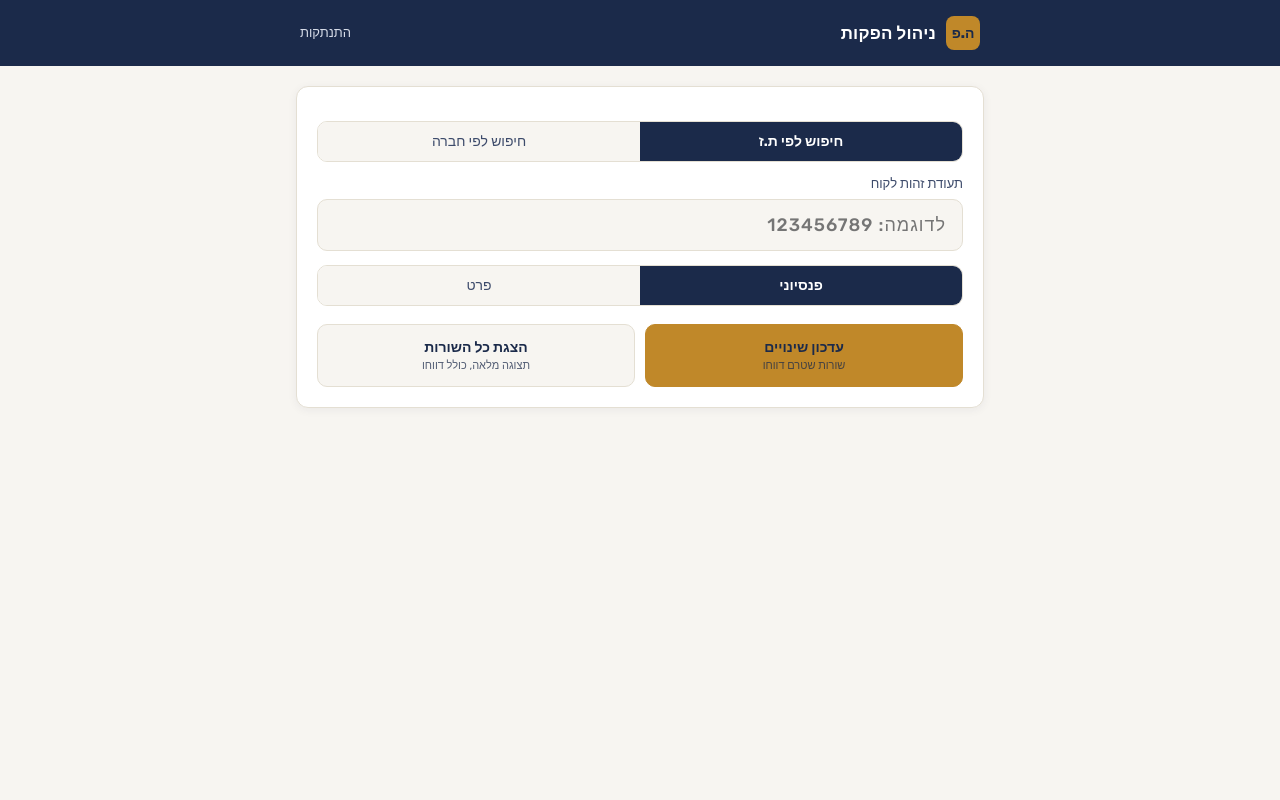
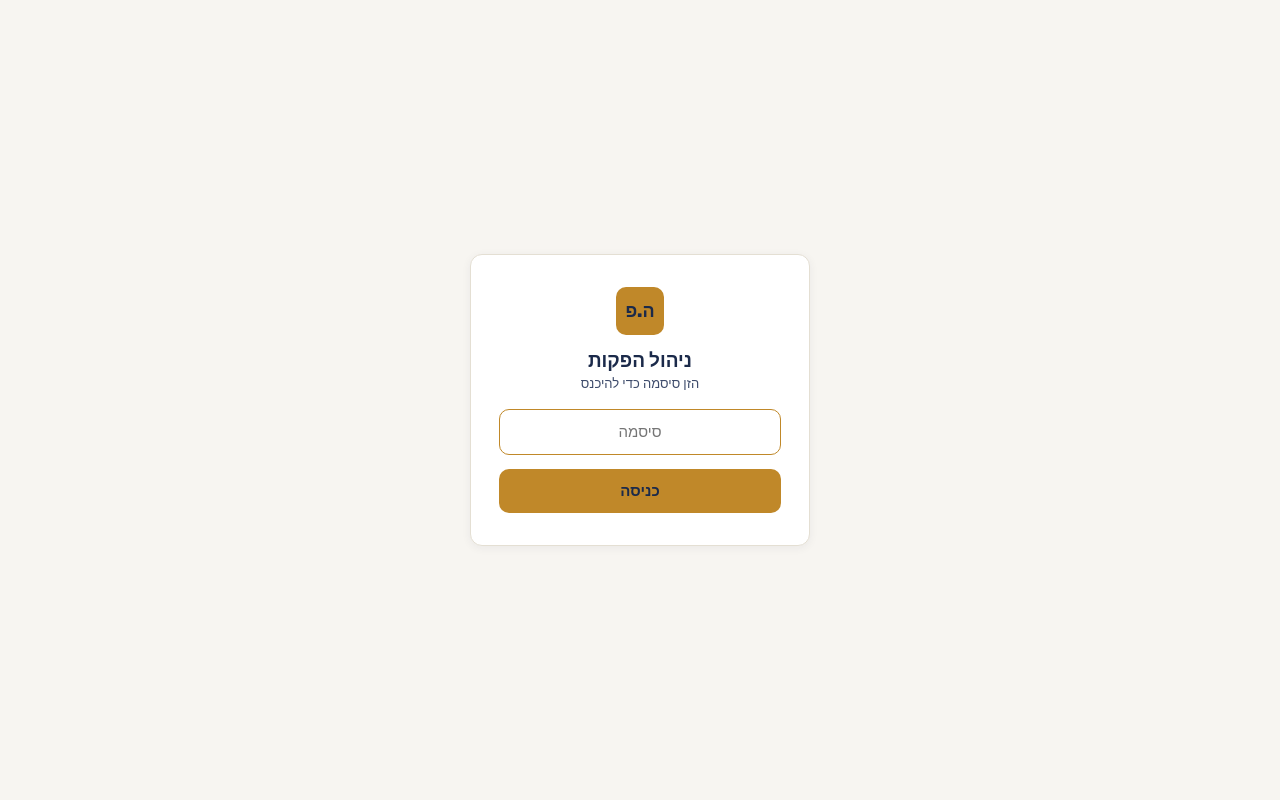
Before and after one commit to matanexcell-lab/hafakot-app, a Flask app: template templates/login.html in a window 1280 px wide. Run offline with Flask 3, Linux system fonts and the light colour scheme; the template is opened without the code that fills it, so the values that code supplies are empty.

Commit message:
Update login.html

```diff
--- a/templates/login.html
+++ b/templates/login.html
@@ -3,84 +3,19 @@
 <head>
 <meta charset="UTF-8">
 <meta name="viewport" content="width=device-width, initial-scale=1.0">
-<title>ניהול הפקות לקוחות</title>
+<title>כניסה | ניהול הפקות</title>
 <link rel="preconnect" href="https://fonts.googleapis.com">
 <link href="https://fonts.googleapis.com/css2?family=Rubik:wght@400;500;700;800&display=swap" rel="stylesheet">
 <link rel="stylesheet" href="{{ url_for('static', filename='style.css') }}">
 </head>
-<body>
-  <header class="topbar">
-    <div class="topbar-inner">
-      <div class="brand">
-        <span class="brand-mark">ה.פ</span>
-        <span class="brand-name">ניהול הפקות</span>
-      </div>
-      <a class="logout-link" href="{{ url_for('logout') }}">התנתקות</a>
-    </div>
-  </header>
-
-  <main class="wrap">
-
-    <section class="panel search-panel">
-      <div class="segment-group" id="search-by-group">
-        <button type="button" class="segment active" data-value="tz">חיפוש לפי ת.ז</button>
-        <button type="button" class="segment" data-value="company">חיפוש לפי חברה</button>
-      </div>
-
-      <label class="field-label" for="tz-input" id="search-label" style="margin-top: 14px;">תעודת זהות לקוח</label>
-      <input id="tz-input" class="tz-input" type="text" inputmode="numeric" placeholder="לדוגמה: 123456789" maxlength="9">
-
-      <div class="segment-group" id="sheet-type-group">
-        <button type="button" class="segment active" data-value="pension">פנסיוני</button>
-        <button type="button" class="segment" data-value="detail">פרט</button>
-      </div>
-
-      <div class="action-group">
-        <button type="button" class="action-btn primary" id="btn-update">
-          <span class="action-title">עדכון שינויים</span>
-          <span class="action-sub">שורות שטרם דווחו</span>
-        </button>
-        <button type="button" class="action-btn" id="btn-view">
-          <span class="action-title">הצגת כל השורות</span>
-          <span class="action-sub">תצוגה מלאה, כולל דווחו</span>
-        </button>
-      </div>
-    </section>
-
-    <section class="panel results-panel" id="results-panel" hidden>
-      <div class="results-header">
-        <h2 id="results-title"></h2>
-        <span class="results-count" id="results-count"></span>
-      </div>
-      <div id="results-list" class="results-list"></div>
-    </section>
-
-    <div class="empty-state" id="empty-state" hidden>
-      <p id="empty-text">הזן תעודת זהות ובחר פעולה</p>
-    </div>
-
-    <div class="loading" id="loading" hidden>
-      <div class="spinner"></div>
-      <span>טוען נתונים מהגיליון…</span>
-    </div>
-
-  </main>
-
-  <div class="modal-backdrop" id="edit-backdrop" hidden>
-    <div class="modal" id="edit-modal">
-      <div class="modal-header">
-        <h3>עריכת שורה</h3>
-        <button type="button" class="modal-close" id="modal-close">✕</button>
-      </div>
-      <div class="modal-body" id="modal-body"></div>
-      <div class="modal-footer">
-        <button type="button" class="action-btn primary" id="save-row">שמירת שינויים</button>
-      </div>
-    </div>
-  </div>
-
-  <div class="toast" id="toast" hidden></div>
-
-  <script src="{{ url_for('static', filename='script.js') }}"></script>
+<body class="login-body">
+  <form class="login-card" method="post">
+    <div class="login-mark">ה.פ</div>
+    <h1>ניהול הפקות</h1>
+    <p class="login-sub">הזן סיסמה כדי להיכנס</p>
+    {% if error %}<p class="login-error">{{ error }}</p>{% endif %}
+    <input type="password" name="password" placeholder="סיסמה" autofocus required>
+    <button type="submit">כניסה</button>
+  </form>
 </body>
 </html>
```
